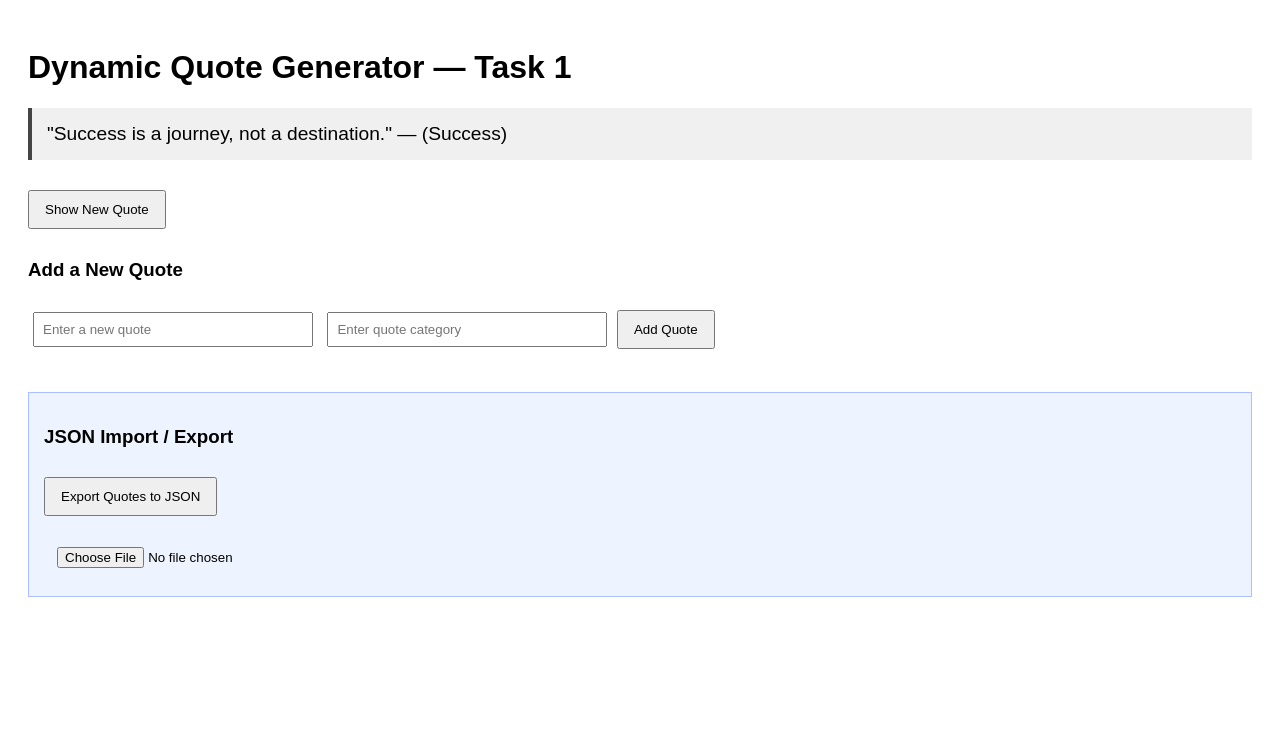
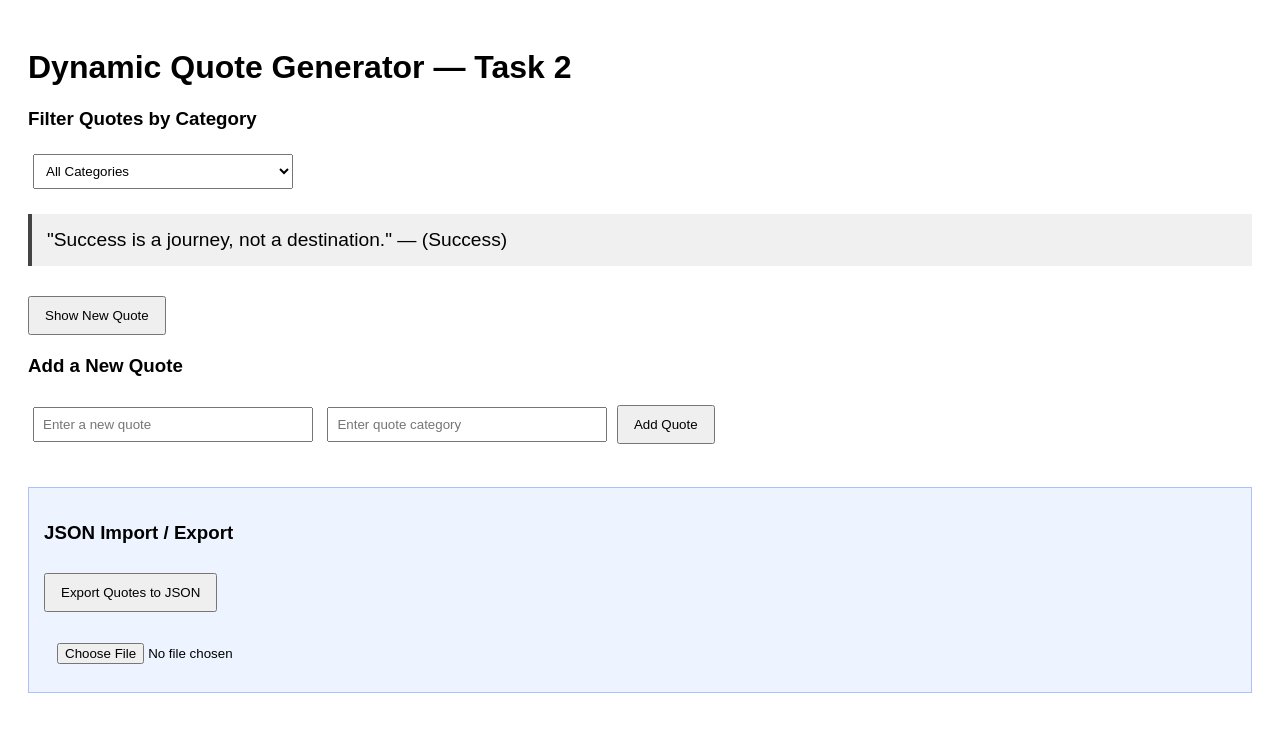
Before and after one commit to igiranezaa/alx_fe_javascript, a plain HTML site: page dom-manipulation/index.html in a window 1280 px wide. Drawn offline with Linux system fonts and the light colour scheme.

Commit message:
Update title and structure for Task 2

```diff
--- a/dom-manipulation/index.html
+++ b/dom-manipulation/index.html
@@ -3,7 +3,7 @@
 <head>
   <meta charset="UTF-8">
   <meta name="viewport" content="width=device-width, initial-scale=1.0">
-  <title>Dynamic Quote Generator — Task 1</title>
+  <title>Dynamic Quote Generator — Task 2</title>
 
   <style>
     body {
@@ -19,11 +19,7 @@
       font-size: 1.2rem;
     }
 
-    #addForm {
-      margin-top: 30px;
-    }
-
-    input {
+    input, select {
       padding: 8px;
       margin: 5px;
       width: 260px;
@@ -33,6 +29,10 @@
       padding: 10px 15px;
       cursor: pointer;
       margin-top: 10px;
+    }
+
+    #addForm {
+      margin-top: 20px;
     }
 
     #storageSection {
@@ -45,8 +45,15 @@
 </head>
 <body>
 
-  <h1>Dynamic Quote Generator — Task 1</h1>
+  <h1>Dynamic Quote Generator — Task 2</h1>
 
+  <!-- Filter Section -->
+  <h3>Filter Quotes by Category</h3>
+  <select id="categoryFilter" onchange="filterQuotes()">
+    <option value="all">All Categories</option>
+  </select>
+
+  <!-- Display Area -->
   <div id="quoteDisplay"></div>
   <button id="newQuote">Show New Quote</button>
 
@@ -60,7 +67,7 @@
     <button id="addQuoteBtn">Add Quote</button>
   </div>
 
-  <!-- Storage + JSON Section -->
+  <!-- JSON Import / Export -->
   <div id="storageSection">
     <h3>JSON Import / Export</h3>
 
```
